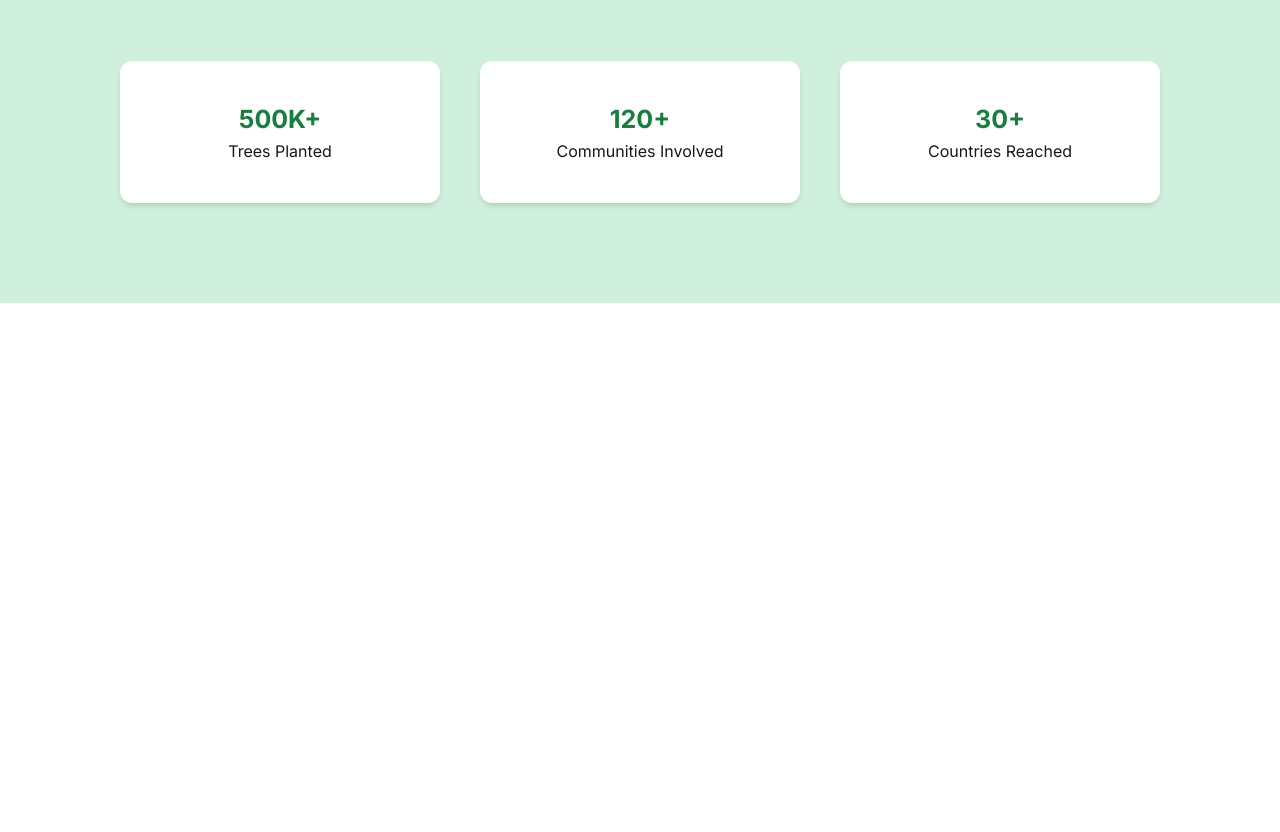
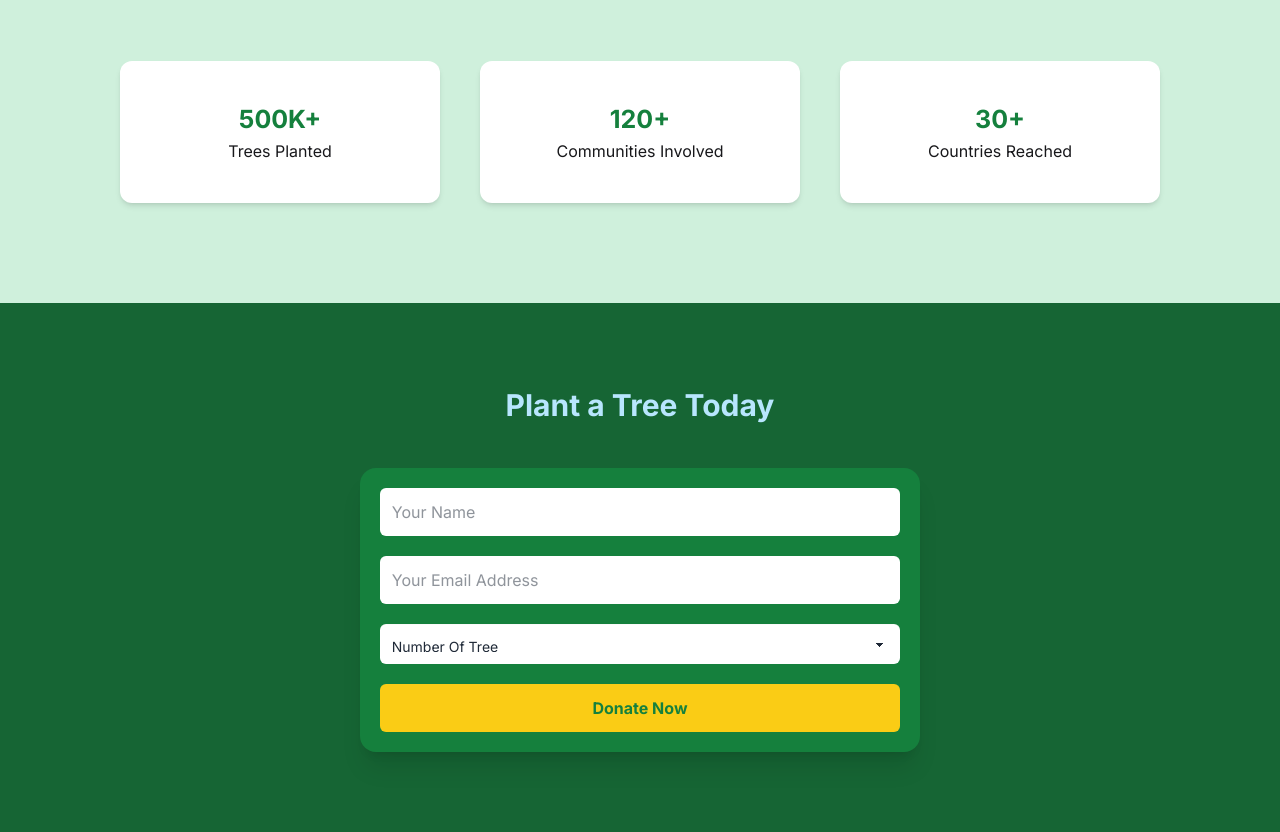
Before and after one commit to shouravhasanshurjo8201/green-earth-project, a plain HTML site: page index.html in a window 1280 px wide. Shown: the part 926-1758 px from the top of the page. Before the commit the page ends 1229 px from the top, so only its background shows below. Drawn offline with nearby package versions, Linux system fonts and the light colour scheme.

Commit message:
Plant a Tree Today section Add

```diff
--- a/index.html
+++ b/index.html
@@ -112,7 +112,26 @@
             </div>
         </section>
         <!-- Our Impact section end -->
-
+        <!-- Plant a Tree Today section start  -->
+        <section class="w-full bg-[#166534] p-20">
+            <div>
+                <h1 class="text-center text-sky-200 text-[25px] md:text-[30px] font-bold">Plant a Tree Today</h1>
+            </div>
+            <div class="flex justify-center items-center mt-10 ">
+                <div class="bg-[#15803D] rounded-2xl p-5 shadow-xl">
+                    <input class="w-full bg-white p-3 rounded-md border-none mb-5 text-[#1F2937] " type="text" placeholder="Your Name">
+                    <input class="w-full bg-white p-3 rounded-md border-none mb-5 text-[#1F2937] " type="email" placeholder="Your Email Address"><br>
+                    <select class=" select w-full bg-white p-3 rounded-md border-none mb-5 text-[#1F2937]">
+                        <option disabled selected>Number Of Tree</option>
+                        <option>1 Tree - $5</option>
+                        <option>5 Tree - $25</option>
+                        <option>10 Tree - $50</option>
+                    </select><br>
+                    <button class="w-full bg-[#FACC15] p-3 rounded-md border-none text-[#15803D] font-bold ">Donate Now</button>
+                </div>
+            </div>
+        </section>
+        <!-- Plant a Tree Today section end  -->
     </main>
     <!-- Main Section End -->
     <!-- javascript File -->
```
